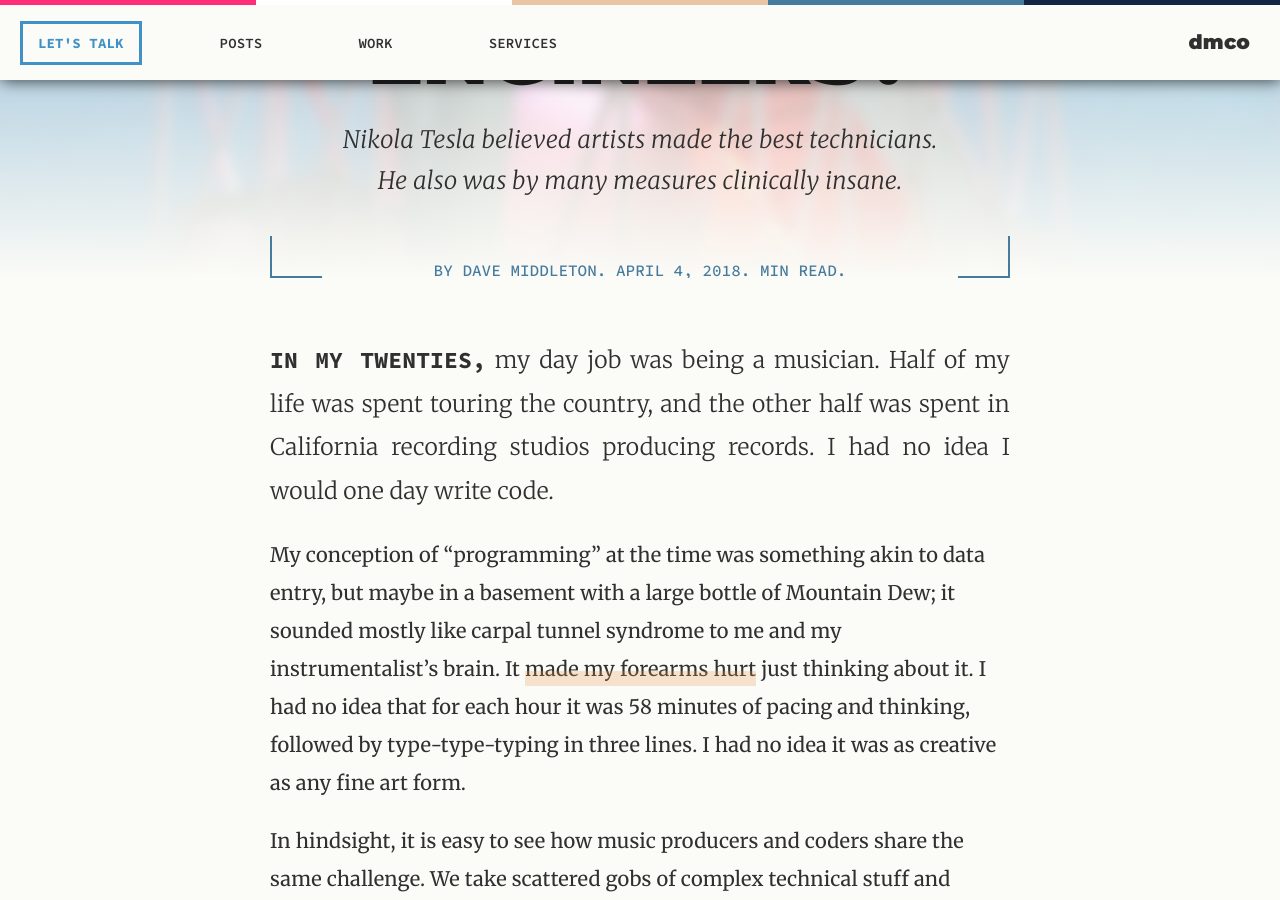
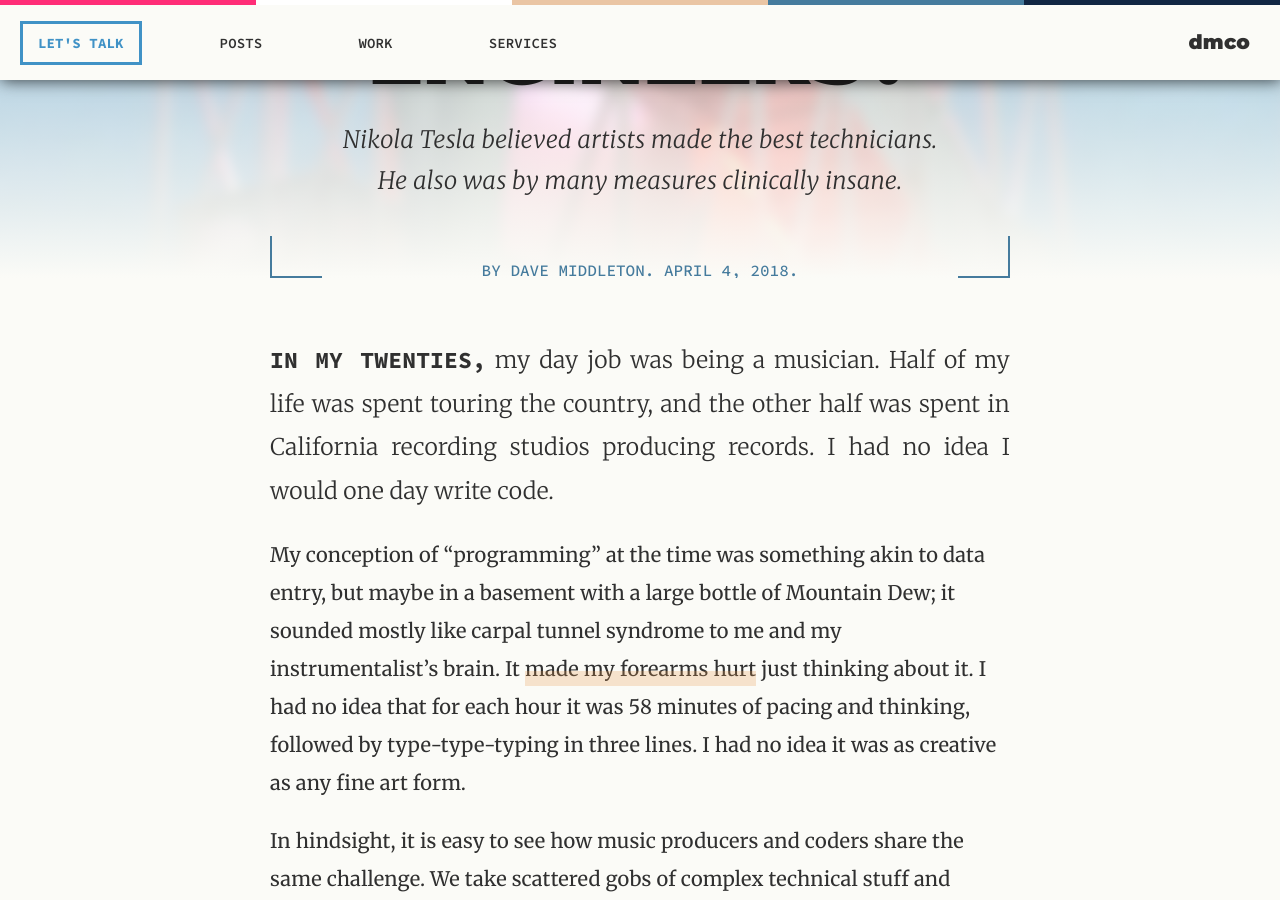
Before and after one commit to middletond/dmco, a Jekyll site: the page built from _posts/2018-4-3-artist-types-attempt-technical-things.md, in a window 1280 px wide and 900 px high, scrolled down 597 px. Built offline with Jekyll 4.4.1, drawn with Linux system fonts in a browser that asks for light colours; some of the changed lines change nothing that is shown.

Commit message:
Hide minutes in posts if unset

```diff
--- a/_layouts/post.html
+++ b/_layouts/post.html
@@ -15,7 +15,8 @@ layout: base
                 <div class="post-meta">
                     <div class="corner left"></div>
                     <div class="corner right"></div>
-                    By Dave Middleton. {{ page.date | date: "%B %-d, %Y" }}. {{ page.minutes }} min read.
+                    By Dave Middleton. {{ page.date | date: "%B %-d, %Y" }}.
+                    {% if page.minutes %}{{ page.minutes }} min read.{% endif %}
                 </div>
             </div>
         </div>
```
